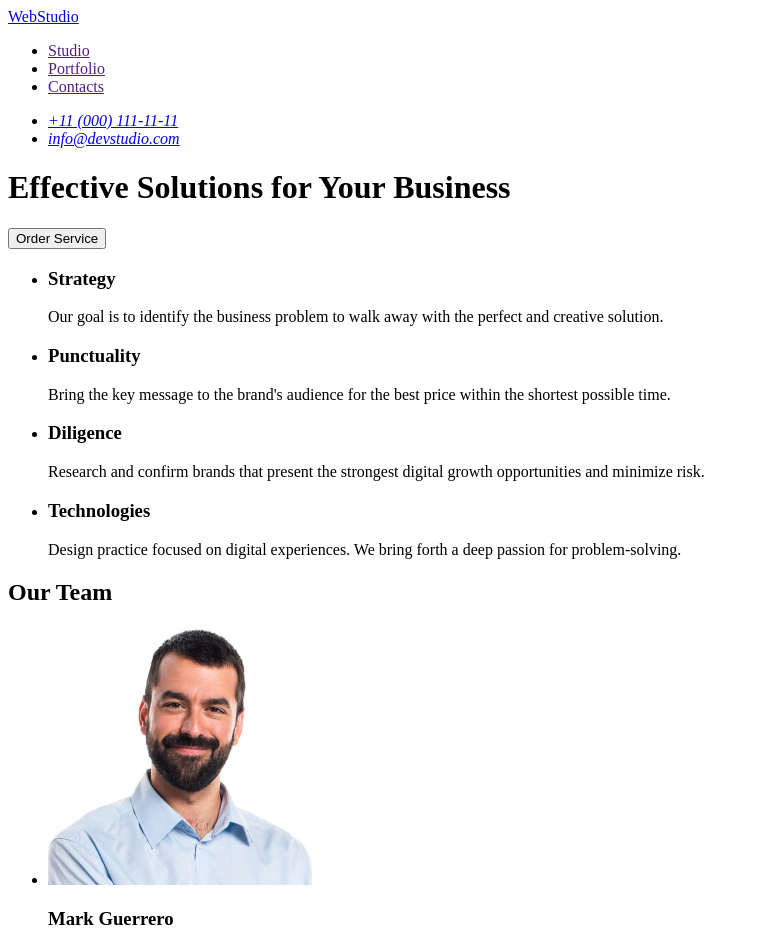
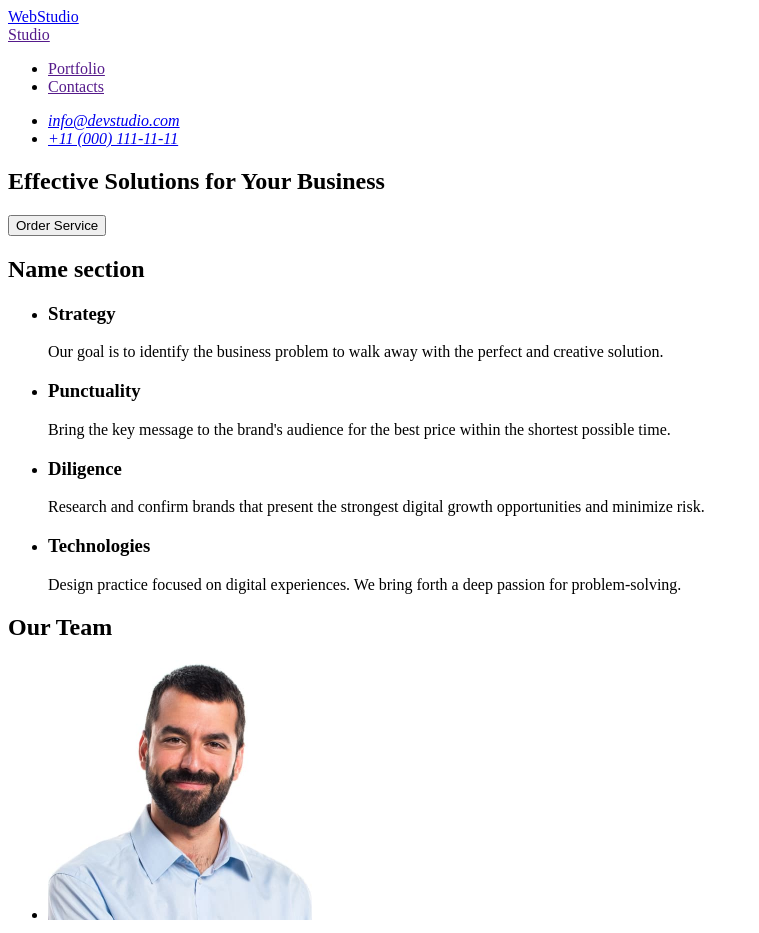
Before and after one commit to Nadija1smerechuk/goit-markup-hw-01, a plain HTML site: page index.html in a window 1280 px wide. Shown: the top 933 px of the page, without its empty margins (0-759 px from the left). Drawn offline with Linux system fonts and the light colour scheme.

Commit message:
edited index file

```diff
--- a/index.html
+++ b/index.html
@@ -10,25 +10,27 @@
   <header>
     <a href="./index.html">WebStudio</a>
       <nav>
+        <a href="">Studio</a>
         <ul>
-          <li><a href="">Studio</a></li>
           <li><a href="">Portfolio</a></li>
           <li><a href="">Contacts</a></li>
         </ul>
       </nav>
         <address>
           <ul>
+            <li><a href="mailto:info@devstudio.com">info@devstudio.com</a></li>
             <li><a href="tel:+110001111111">+11 (000) 111-11-11</a></li>
-            <li><a href="mailto:info@devstudio.com">info@devstudio.com</a></li>
           </ul>
         </address>
   </header>
   <main>
+    <section>
       <h1>Effective Solutions for Your Business</h1>
-    <button>Order Service</button>
-  </main>
+      <button type="button">Order Service</button>
+    </section>
+
     <section>
-    <!-- <h2>Name section</h2>-->
+      <h2>Name section</h2>
       <ul>
         <li>
           <h3>Strategy</h3>
@@ -80,6 +82,7 @@
         </li>
       </ul>
     </section>
+  </main>
 
   <footer>
     <a href="./index.html">WebStudio</a>
```
Lines whose indentation alone changed are shown as unchanged.
